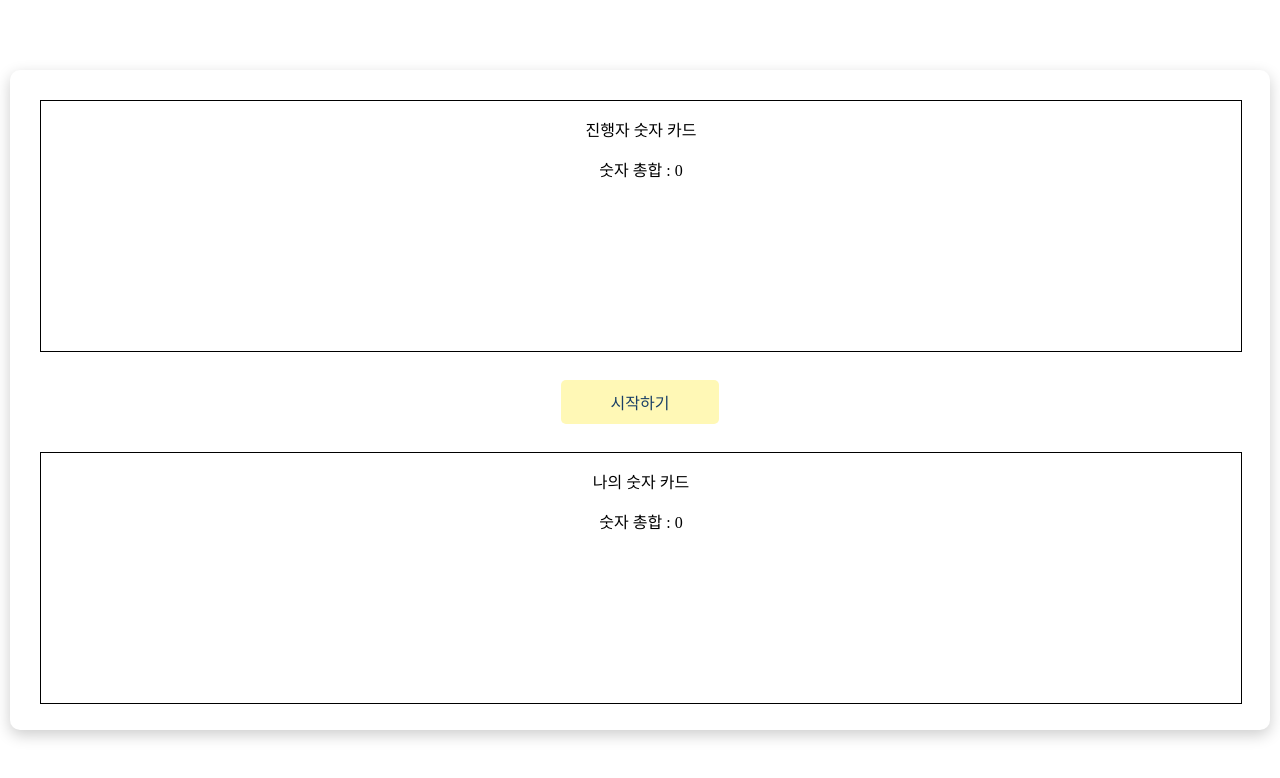
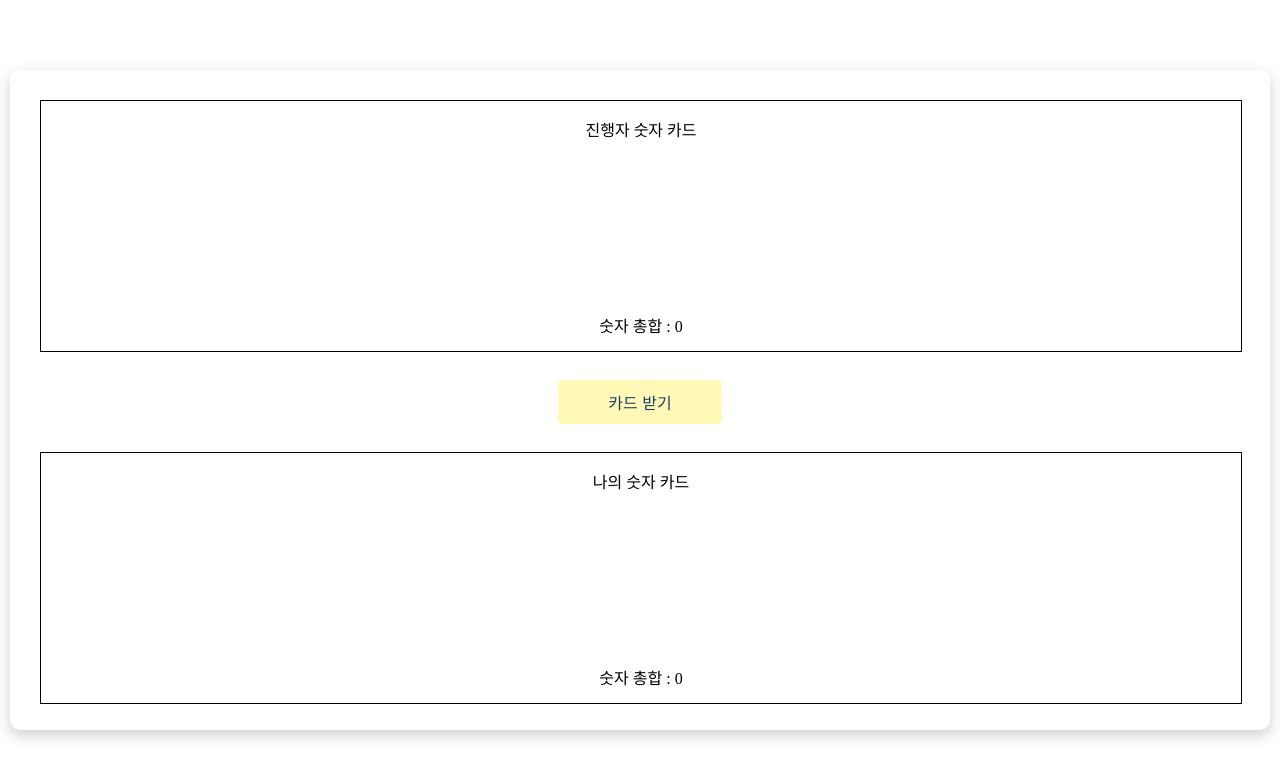
Before and after one commit to sangmin08/2025-School, a plain HTML site: page 응화 프로젝트/game.html in a window 1280 px wide. Drawn offline with Linux system fonts and the light colour scheme.

Commit message:
Update game.html

```diff
--- a/응화 프로젝트/game.html
+++ b/응화 프로젝트/game.html
@@ -13,7 +13,7 @@
     <div class="gameBox">
         <div id="ai_p">
             <p>진행자 숫자 카드</p>
-            <div id="card_space">
+            <div id="ai_card_space">
                 <!-- <div id="card">
                     <h2>1</h2>
                 </div>
@@ -24,14 +24,14 @@
                     <h2>1</h2>
                 </div> -->
             </div>
-            <p>숫자 총합 : 0</p>
+            <p id="ai_total">숫자 총합 : 0</p>
         </div>
         <div id="text_box">
-            <button id="start_btn">시작하기</button>
+            <button id="start_btn">카드 받기</button>
         </div>
         <div id="my_p">
             <p>나의 숫자 카드</p>
-            <div id="card_space">
+            <div id="my_card_space">
                 <!-- <div id="card">
                     <h2>1</h2>
                 </div>
@@ -42,7 +42,7 @@
                     <h2>1</h2>
                 </div> -->
             </div>
-            <p>숫자 총합 : 0</p>
+            <p id="my_total">숫자 총합 : 0</p>
         </div>
     </div>
     <script src="game.js"></script>
```
